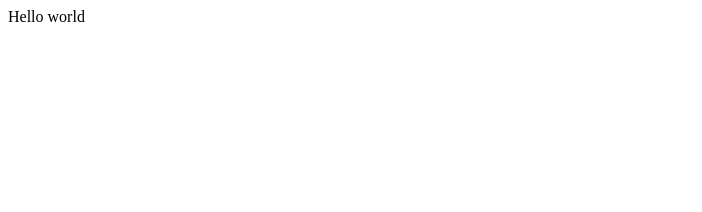
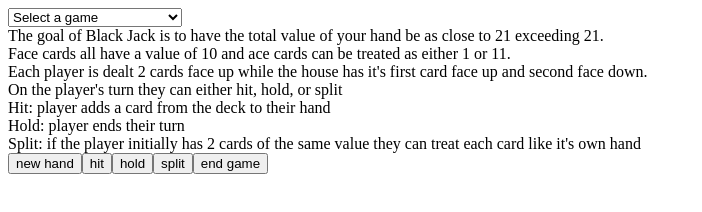
Before and after one commit to RobertWeaver10/RobertWeaver10.github.io, a plain HTML site: page aboutPages/personalProjects/typingPractice/cardGames.html in a window 1280 px wide. Shown: the whole page, without its empty margins (0-702 px from the left). Drawn offline with Linux system fonts and the light colour scheme.

Commit message:
dynamically create instructions and buttons to play black jack

```diff
--- a/aboutPages/personalProjects/typingPractice/cardGames.html
+++ b/aboutPages/personalProjects/typingPractice/cardGames.html
@@ -10,7 +10,23 @@
         <link rel="stylesheet" href="">
     </head>
     <body>
-        Hello world
+        <div class="cardGameOptions">
+            <div class="card-game-selector">
+                <select class="choose-card-game" name = "chooseCardGame">
+                    <option value="chooseGame">Select a game</option>
+                    <option value="blackJack">Black Jack (coming soon)</option>
+                    <option value="hearts">Hearts (coming soon)</option>
+                    <option value="solitare">Solitare (coming soon)</option>
+                </select>
+            </div>
+            <div class="card-game-instructions">
+                this is where the instructions go
+            </div>
+        </div>
+
+        <div class="card-game-area">
+
+        </div>
 
         <script src="cardGames.js" async defer></script>
     </body>
--- a/aboutPages/personalProjects/typingPractice/cardGames.js
+++ b/aboutPages/personalProjects/typingPractice/cardGames.js
@@ -0,0 +1,198 @@
+/**
+ * this doc creates a deck of playing cards and then depending on what game the user chooses to play
+ * the deck of cards is shuffled and then the selected game starts. The games that will initially be
+ * included in this doc are black jack, hearts, and solitare
+ *
+ * @version 12/31/21
+ * @author Robert Weaver
+ */
+
+let gameInstructions = document.querySelector(".card-game-instructions");
+let gameArea = document.querySelector(".card-game-area");
+/**
+ * function that creates a new deck of cards unshuffled
+ * @param deck is the empty deck of cards that needs to be populated
+ */
+function populateDeck(deck){
+    //next populate the deck with the playing cards
+    for (var i = 0; i < 13; i++){
+        //create a card for each suit for the current value
+        let diamondCard = new Object();
+        let heartCard = new Object();
+        let spadeCard = new Object();
+        let clubCard = new Object();
+
+        //set the suit for the cards
+        diamondCard.suit = 'diamonds';
+        heartCard.suit = 'hearts';
+        spadeCard.suit = 'spades';
+        clubCard.suit = 'clubs';
+
+        //if i == 0 then make the value of the card an ace
+        if (i == 0){
+            diamondCard.value = 'Ace';
+            heartCard.value = 'Ace';
+            spadeCard.value = 'Ace';
+            clubCard.value = 'Ace';
+        }
+        //if we are on the 11th iteration make the value a Jack
+        else if (i == 10){
+            diamondCard.value = 'Jack';
+            heartCard.value = 'Jack';
+            spadeCard.value = 'Jack';
+            clubCard.value = 'Jack';
+        }
+        //if we are on the 12th iteration make the value a Queen
+        else if (i == 11){
+            diamondCard.value = 'Queen';
+            heartCard.value = 'Queen';
+            spadeCard.value = 'Queen';
+            clubCard.value = 'Queen';
+        }
+        //if we are on the 13th iteration make the value a King
+        else if (i == 12){
+            diamondCard.value = 'King';
+            heartCard.value = 'King';
+            spadeCard.value = 'King';
+            clubCard.value = 'King';
+        }
+        //otherwise we are not on a special value so make the value the iteration
+        else {
+            diamondCard.value = i+1;
+            heartCard.value = i+1;
+            spadeCard.value = i+1;
+            clubCard.value = i+1;
+        }
+        //add the cards to the deck
+        deck.push(diamondCard);
+        deck.push(heartCard);
+        deck.push(spadeCard);
+        deck.push(clubCard);
+    }
+}
+
+/**
+ * this function takes the deck of playing cards and shuffles the order around
+ * @param deck is the deck of cards that is going to get shuffled
+ */
+function shuffleDeck(deck){
+    for (var i = 0; i < deck.length/2; i++){
+        let randInd1 = Math.floor(Math.random() * 52);
+        let randInd2 = Math.floor(Math.random() * 52);
+
+        if (randInd2 == randInd1){
+            randInd2 = Math.floor(Math.random() * 52);
+        }
+
+        let tempCard1 = deck[randInd1];
+        let tempCard2 = deck[randInd2];
+
+        deck[randInd1] = tempCard2;
+        deck[randInd2] = tempCard1;
+    }
+}
+
+/**
+ * this function creates a game of black jack where the user plays against the
+ * computer with the computer playing as the house. this function plays a game
+ * of black jack by each hand
+ */
+function blackJack() {
+    //create the initial deck
+    let gameDeck = [];
+    populateDeck(gameDeck);//populate with cards
+    shuffleDeck(gameDeck);//shuffle deck
+
+    //add the instructions for how to play black jack
+    let instructions = "The goal of Black Jack is to have the total value of your hand be as close to 21 exceeding 21. <br/>";
+    instructions += "Face cards all have a value of 10 and ace cards can be treated as either 1 or 11. <br/>";
+    instructions += "Each player is dealt 2 cards face up while the house has it's first card face up and second face down. <br/>";
+    instructions += "On the player's turn they can either hit, hold, or split <br/>";
+    instructions += "Hit: player adds a card from the deck to their hand <br/>";
+    instructions += "Hold: player ends their turn <br/>";
+    instructions += "Split: if the player initially has 2 cards of the same value they can treat each card like it's own hand <br/>";
+    gameInstructions.innerHTML = instructions;
+    //add the html elements necessary to play the game
+    //need a button to get new hand, hit, hold, split, and end game
+    let newHand = document.createElement("input");
+    newHand.type = "button";
+    newHand.value = "new hand";
+    gameArea.appendChild(newHand);
+
+    let hitButton = document.createElement("input");
+    hitButton.type = "button";
+    hitButton.value = "hit";
+    gameArea.appendChild(hitButton);
+
+    let holdButton = document.createElement("input");
+    holdButton.type = "button";
+    holdButton.value = "hold";
+    gameArea.appendChild(holdButton);
+
+    let splitButton = document.createElement("input");
+    splitButton.type = "button";
+    splitButton.value = "split";
+    gameArea.appendChild(splitButton);
+
+    let stopButton = document.createElement("input");
+    stopButton.type = "button";
+    stopButton.value = "end game";
+    gameArea.appendChild(stopButton);
+
+    //add event handlers to the buttons
+
+    //hit event handler
+        //pull card from deck
+        //add card to player's hand
+        //if total value of player's hand is > 21 (make sure to handle aces appropriately)
+            //player bust, means they lose
+            //reveal the dealer's face down card
+            //update html
+        //
+    //
+
+    //hold event handler
+        //stop the user from being able to hit
+        //let the "dealer" (computer) play out their hand
+            //reveal the face down card
+            //if dealer's hand < 17
+                //hit
+            //else if dealer's hand > 21 && player hand is <= 21 dealer has bust
+                //the dealer's lost the hand
+                //update html to congradulate player
+            //else the dealer's hand is at or greater than 17
+                //stop hitting
+                //compare with player's hand value
+                    //if dealer's hand value > player's hand value
+                        //dealer wins
+                    //else if dealer's hand == player's hand
+                        //its a draw (when implementing wager feature player gets their wager back and nothing more)
+                    //else the player wins
+                        //player wins their wager back * 2
+                    //
+                //
+            //
+        //
+    //
+
+    //split event handler
+        //if player hand has 2 cards of same value
+            //allow user option to split
+            //if split
+                //create new hand
+                //pop 1 card from initial hand
+                //push card onto new hand
+                //initial and new hands hit once to get second card
+
+                //TODO: need to figure out how to handle multiple hands so that player is only playing 1 hand at a time
+            //
+        //
+    //
+
+    //end game event handler
+        //refreshes page so no game has been chosen yet
+    //
+
+}
+
+blackJack();
```
